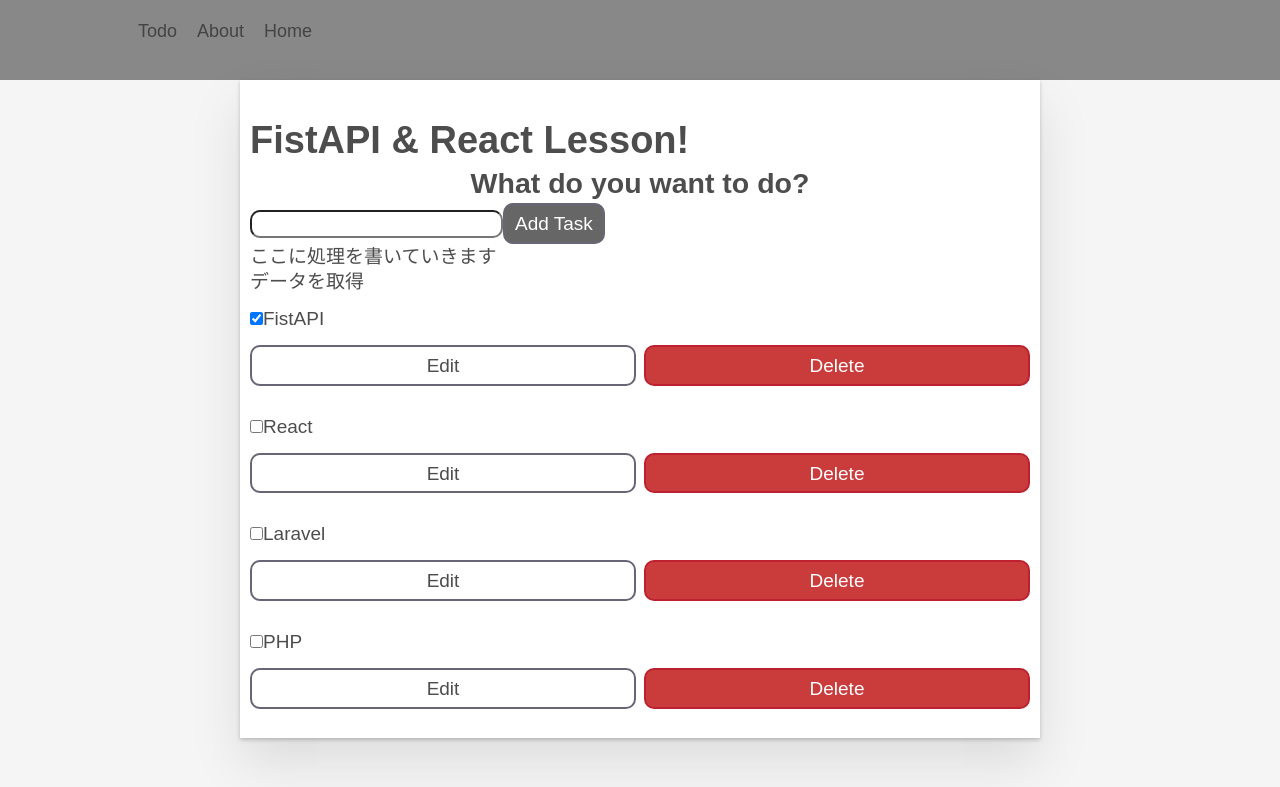
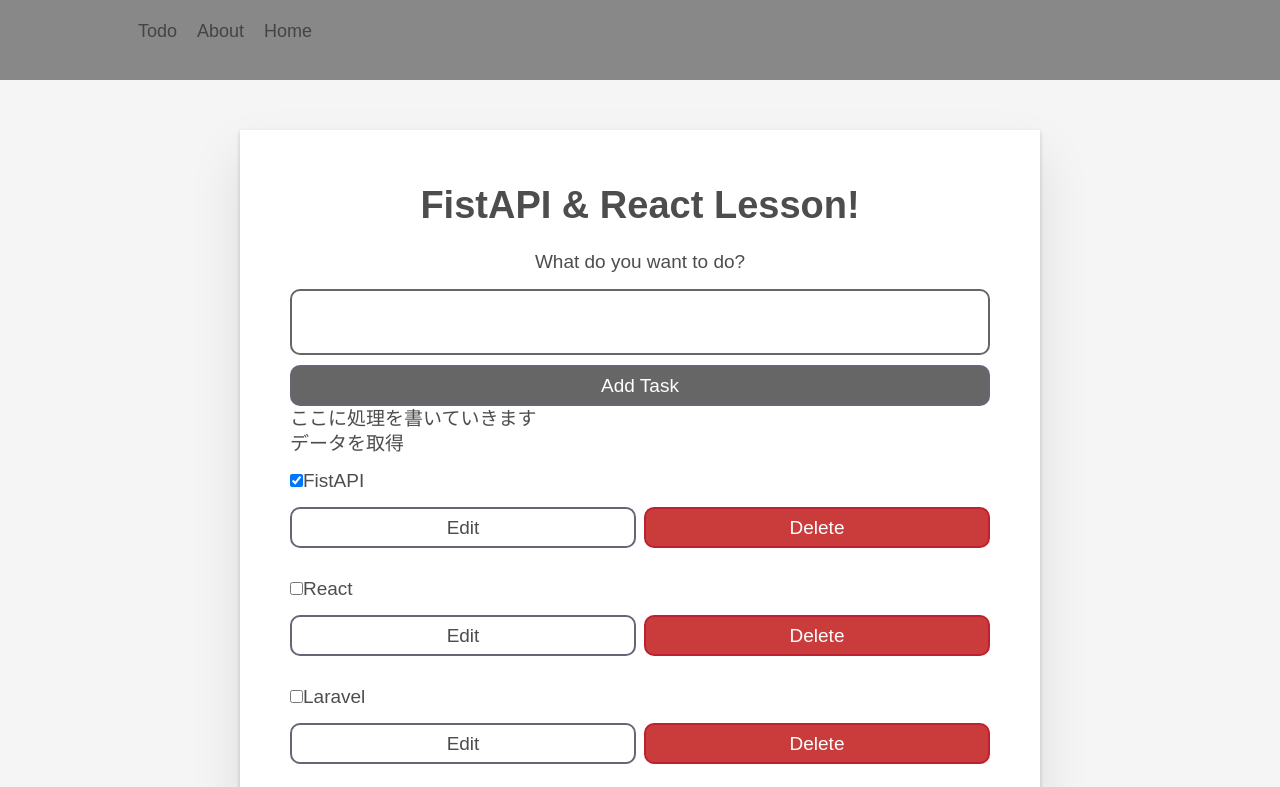
Before and after one commit to yuna096740/FastAPI_React_TodoApp, a React (Create React App) app in the folder fistapi_app/: page / in a window 1280 px wide. Shown: the top 787 px of the page. Built offline with nearby package versions, Linux system fonts and the light colour scheme.

Commit message:
[add] Todo's css

```diff
--- a/fistapi_app/src/App.css
+++ b/fistapi_app/src/App.css
@@ -1,10 +1,61 @@
 .TodoApp {
   background-color: #fff;
   max-width: 80rem;
-  margin: 0 auto;
-  padding: 1rem;
+  margin: 50px auto;
+  padding: 5rem;
   position: relative;
   box-shadow:
   0 2px 4px 0 rgba(0, 0, 0, 0.2),
   0 2.5rem 5rem 0 rgba(0, 0, 0, 0.1);
 }
+
+@media screen and (max-width: 550px) {
+  .TodoApp {
+    padding: 4rem;
+    border-radius: 6px;
+  }
+}
+
+.TodoApp > * {
+  margin-left: auto;
+  margin-right: auto;
+}
+.TodoApp > form {
+  max-width: 100%;
+}
+.TodoApp > h1 {
+  display: block;
+  max-width: 80%;
+  text-align: center;
+  margin: 0 auto;
+  margin-bottom: 1rem;
+}
+
+.label__lg {
+  line-height: 1.01567;
+  font-weight: 300;
+  padding: 0.8rem;
+  margin-bottom: 1rem;
+  text-align: center;
+}
+.input__lg {
+  padding: 2rem;
+  border: 2px solid #666;
+}
+.input__lg:focus {
+  border-color: #4d4d4d;
+  box-shadow: inset 0 0 0 2px;
+}
+[class*="__lg"] {
+  display: inline-block;
+  width: 100%;
+  font-size: 1.9rem;
+}
+[class*="__lg"]:not(:last-child) {
+  margin-bottom: 1rem;
+}
+@media screen and (max-width: 620px) {
+  [class*="__lg"] {
+    font-size: 2.4rem;
+  }
+}
```
